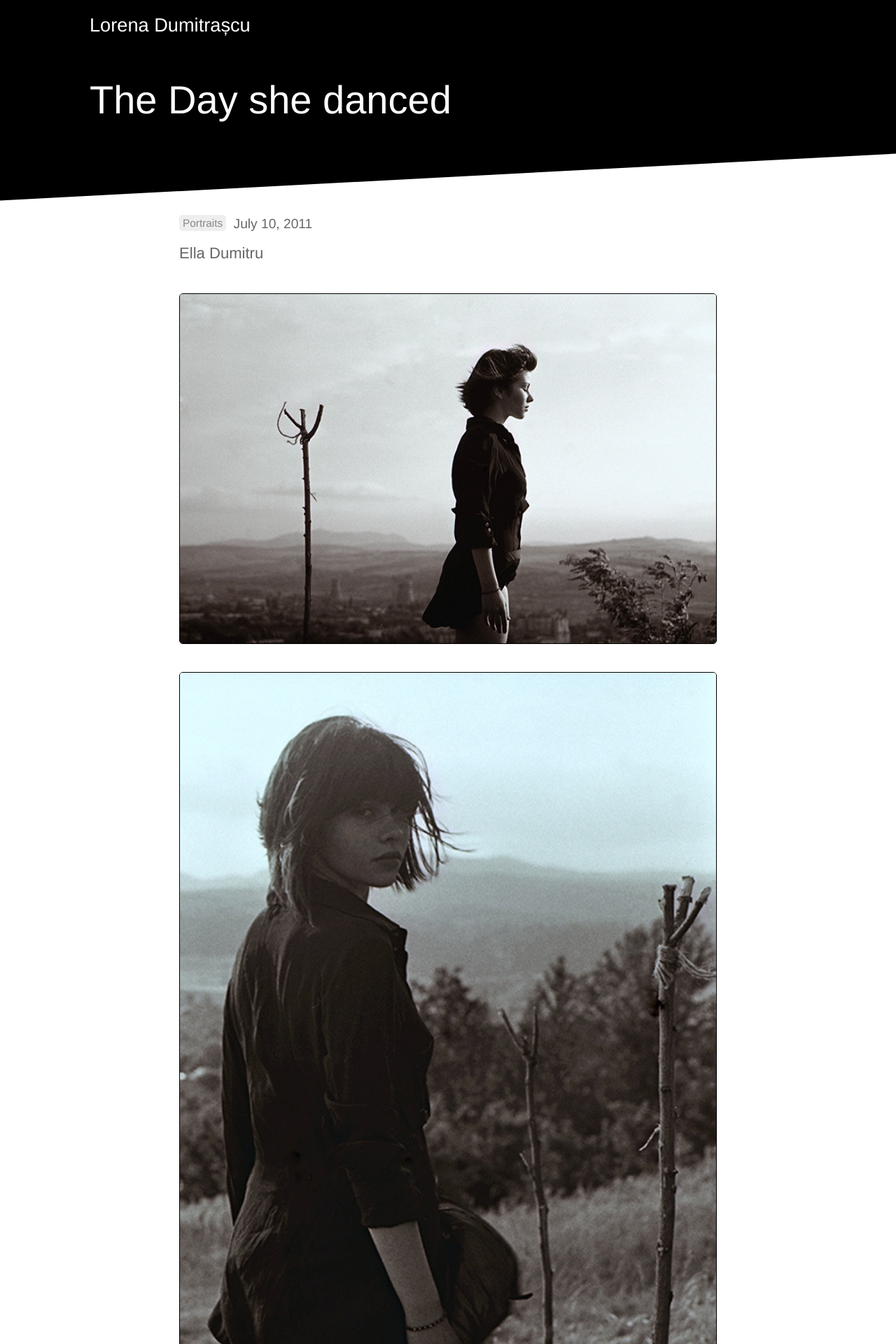
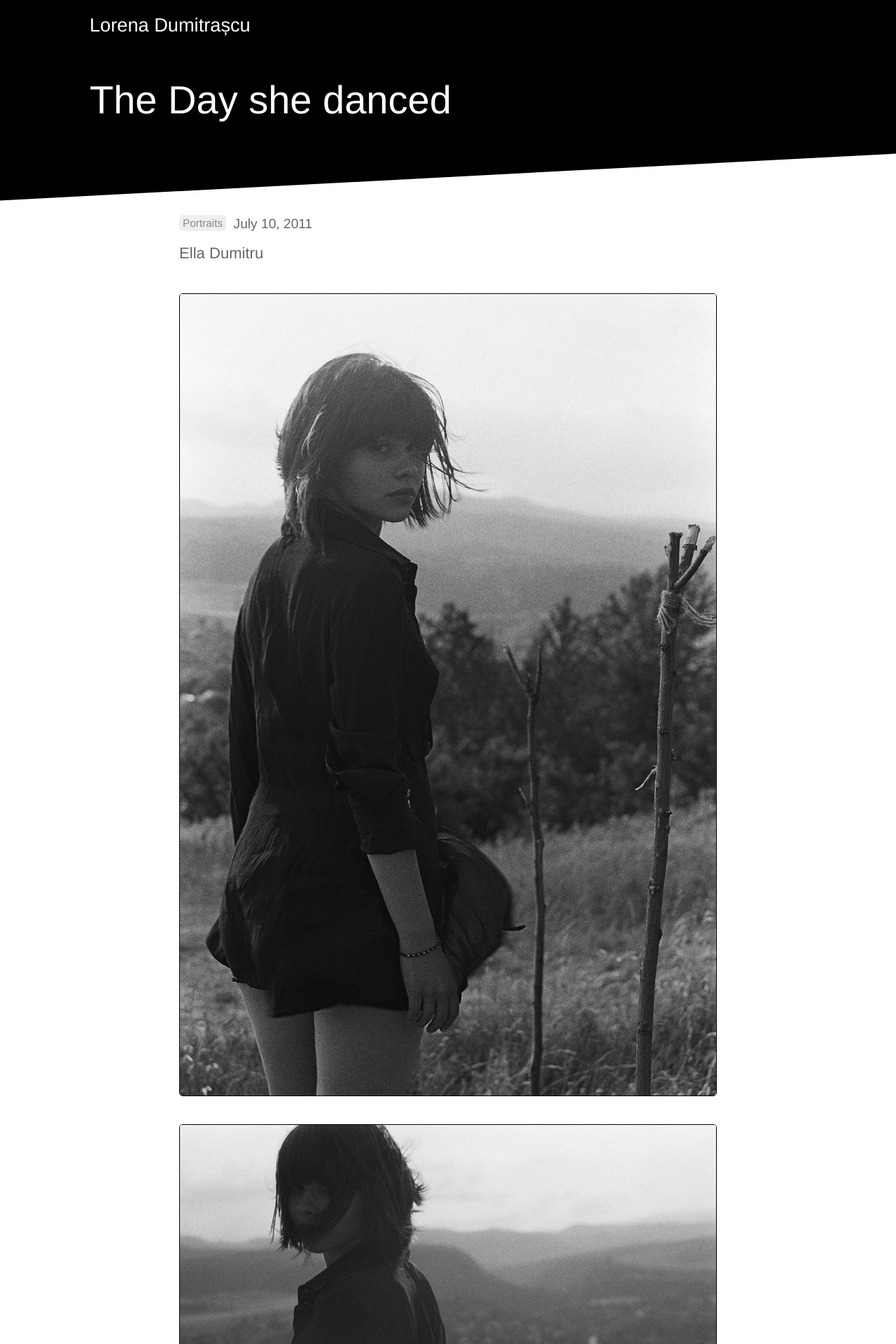
Before and after one commit to CosminTraistaru/photostories, a Jekyll site: the page built from _posts/2011-07-10-day-when-she-dance.md, in a window 1280 px wide. Shown: the top 1920 px of the page at 70% size. Built offline with Jekyll 4.4.1, drawn with Linux system fonts in a browser that asks for light colours.

Commit message:
day when she danced

```diff
--- a/_posts/2011-07-10-day-when-she-dance.md
+++ b/_posts/2011-07-10-day-when-she-dance.md
@@ -4,12 +4,14 @@ title: The Day she danced
 date: 2011-07-10 09:36:00.000000000 +03:00
 permalink: /2011/07/10/day-when-she-dance/
 featured:
-  path: /assets/uploads/TheDayshedanced-951ef-npn400_0002m.jpg
+  path: /assets/images/2011/day-when-she-dance/R1-02.jpg
   alt: The Day she danced
 images:
-- path: /assets/uploads/TheDayshedanced-951ef-npn400_0002m.jpg
+- path: /assets/images/2011/day-when-she-dance/R1-08.jpg
   alt: The Day she danced
-- path: /assets/uploads/TheDayshedanced-8b8a7-npn400_0006m.jpg
+- path: /assets/images/2011/day-when-she-dance/R1-06.jpg
+  alt: The Day she danced
+- path: /assets/images/2011/day-when-she-dance/R1-02.jpg
   alt: The Day she danced
 type: post
 published: true
```
Also changed, not shown: assets/images/2011/day-when-she-dance/R1-02.jpg (added), assets/images/2011/day-when-she-dance/R1-06.jpg (added), assets/images/2011/day-when-she-dance/R1-08.jpg (added).
